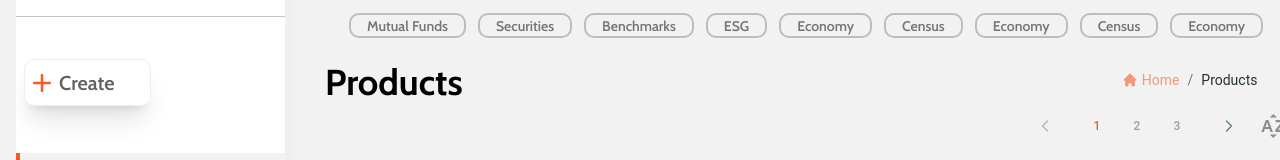
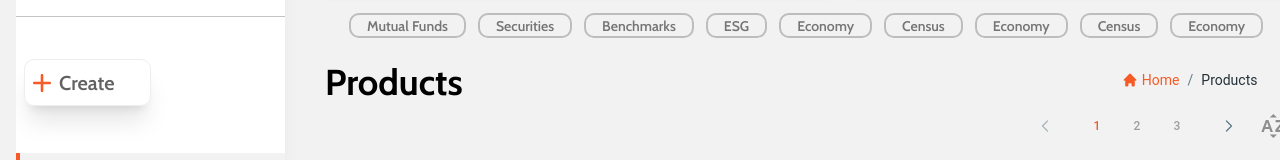
Before and after one commit to Umang1302/declarative, a Next.js app: page / in a window 1280 px wide. Shown: the part 135-295 px from the top of the page. Built offline with nearby package versions, Linux system fonts and the light colour scheme.

Commit message:
added filter to searchbar

```diff
--- a/src/components/dashboard/Hero.tsx
+++ b/src/components/dashboard/Hero.tsx
@@ -16,7 +16,7 @@ export default function Hero() {
       </div>
 
       <Breadcrumbs className="bg-transparent ">
-        <Link href="/" className="opacity-60 flex text-[#F65A27]">
+        <Link href="/" className="flex text-[#F65A27]">
           <svg
             xmlns="http://www.w3.org/2000/svg"
             className="h-4 w-4 mt-[2px]"
```
